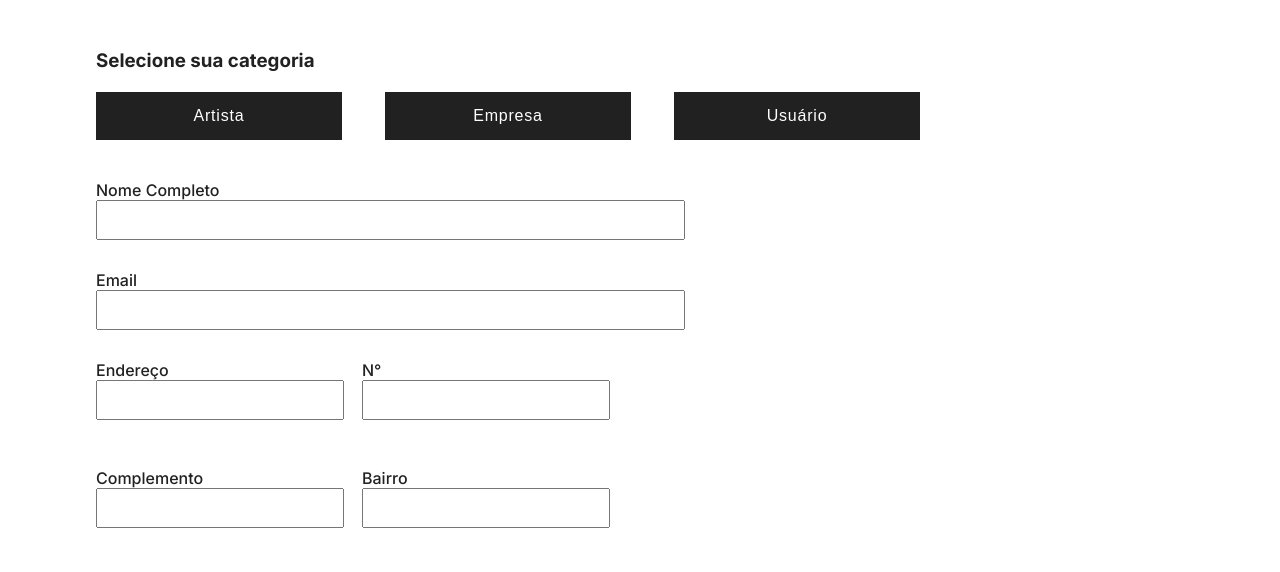
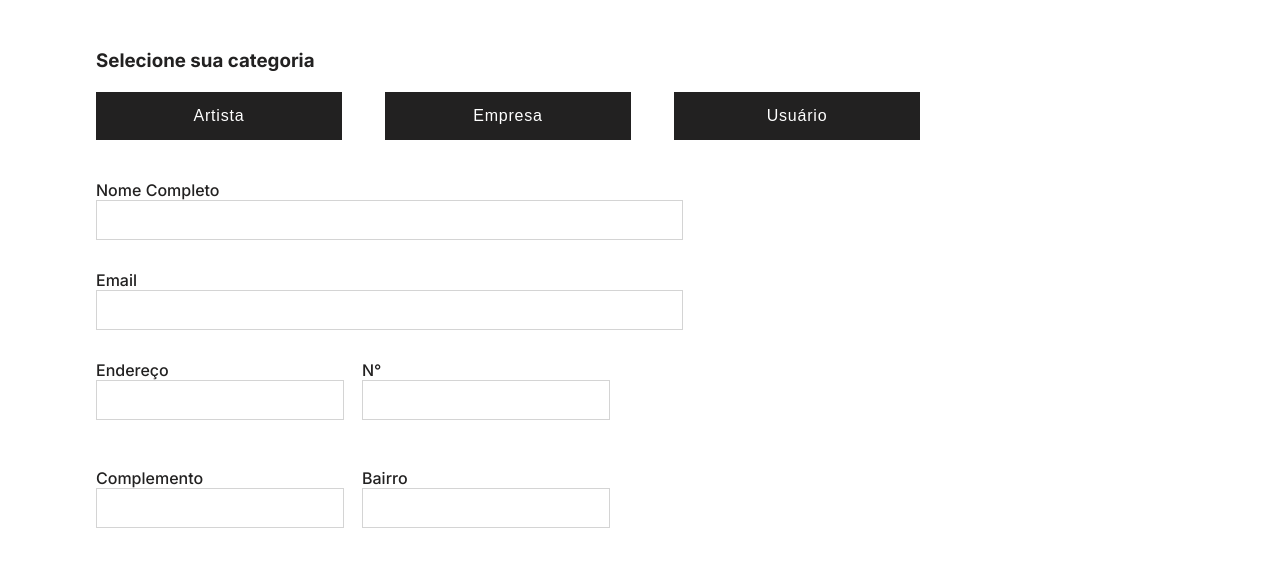
Before and after one commit to CBeirigo/uai-show, a plain HTML site: page cadastro.html in a window 1280 px wide. Shown: the part 175-747 px from the top of the page. Drawn offline with Linux system fonts and the light colour scheme; files whose address does not match are found by name.

Commit message:
Alteração na cor da borda dos inputs, textarea e select

```diff
--- a/global.css
+++ b/global.css
@@ -235,6 +235,11 @@ a {
     border: 2px solid #217ad6;
   }
 
+  /*Input*/
+  input, textarea, select {
+    border: 1px solid #D4D4D4;
+  }
+
   /*Footer*/
 
   #footer {
```
